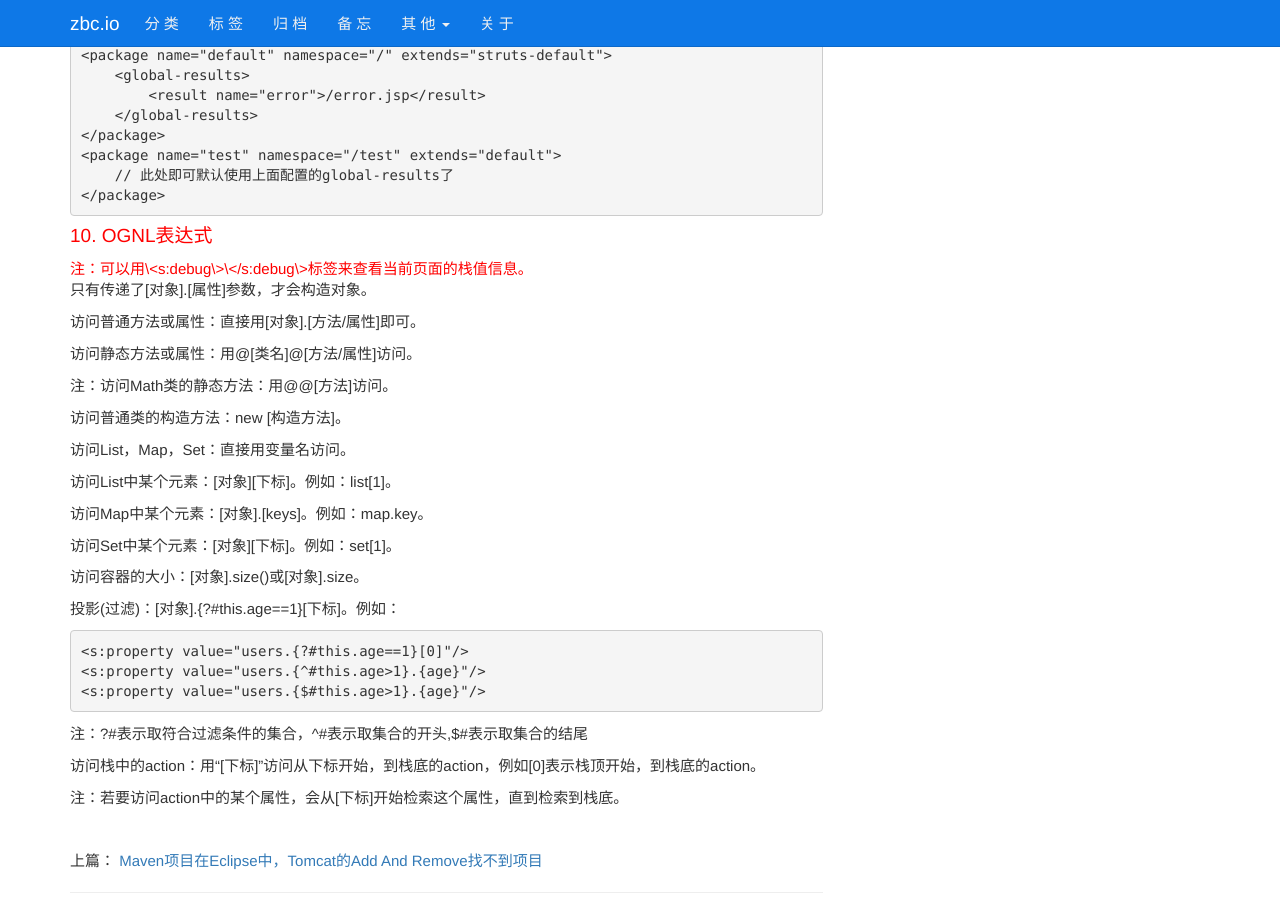
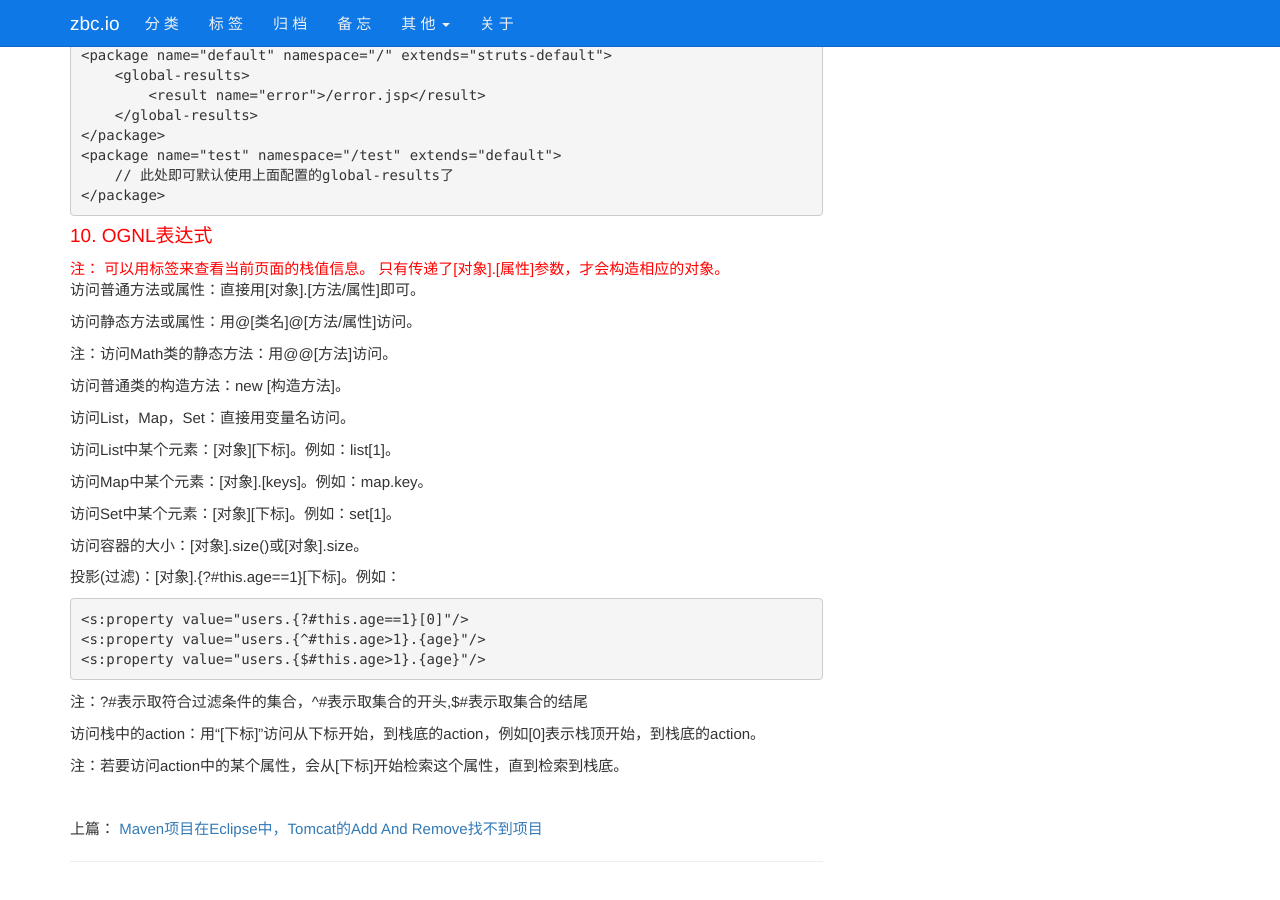
Before and after one commit to zbc0512/zbc0512.github.io, a Jekyll site: the page built from _posts/2016-04-12-struts2.md, in a window 1280 px wide and 900 px high, scrolled down 1765 px. Built offline with Jekyll 4.4.1, drawn with Linux system fonts in a browser that asks for light colours; nearby versions of some CDN libraries; library files that are not in the unit come from our copies; comment, search, counter and statistics services are not loaded.

Commit message:
Update 2016-04-12-struts2.md

```diff
--- a/_posts/2016-04-12-struts2.md
+++ b/_posts/2016-04-12-struts2.md
@@ -106,10 +106,10 @@ httpheader: 控制特殊HTTP行为的结果类型。
 #### <font color="#F00">10. OGNL表达式</font>
 
 <font color="#F00">
-注：可以用\<s:debug\>\</s:debug\>标签来查看当前页面的栈值信息。
+注：
+可以用<s:debug></s:debug>标签来查看当前页面的栈值信息。
+只有传递了[对象].[属性]参数，才会构造相应的对象。
 </font>
-
-只有传递了[对象].[属性]参数，才会构造对象。
 
 访问普通方法或属性：直接用[对象].[方法/属性]即可。
 
```
